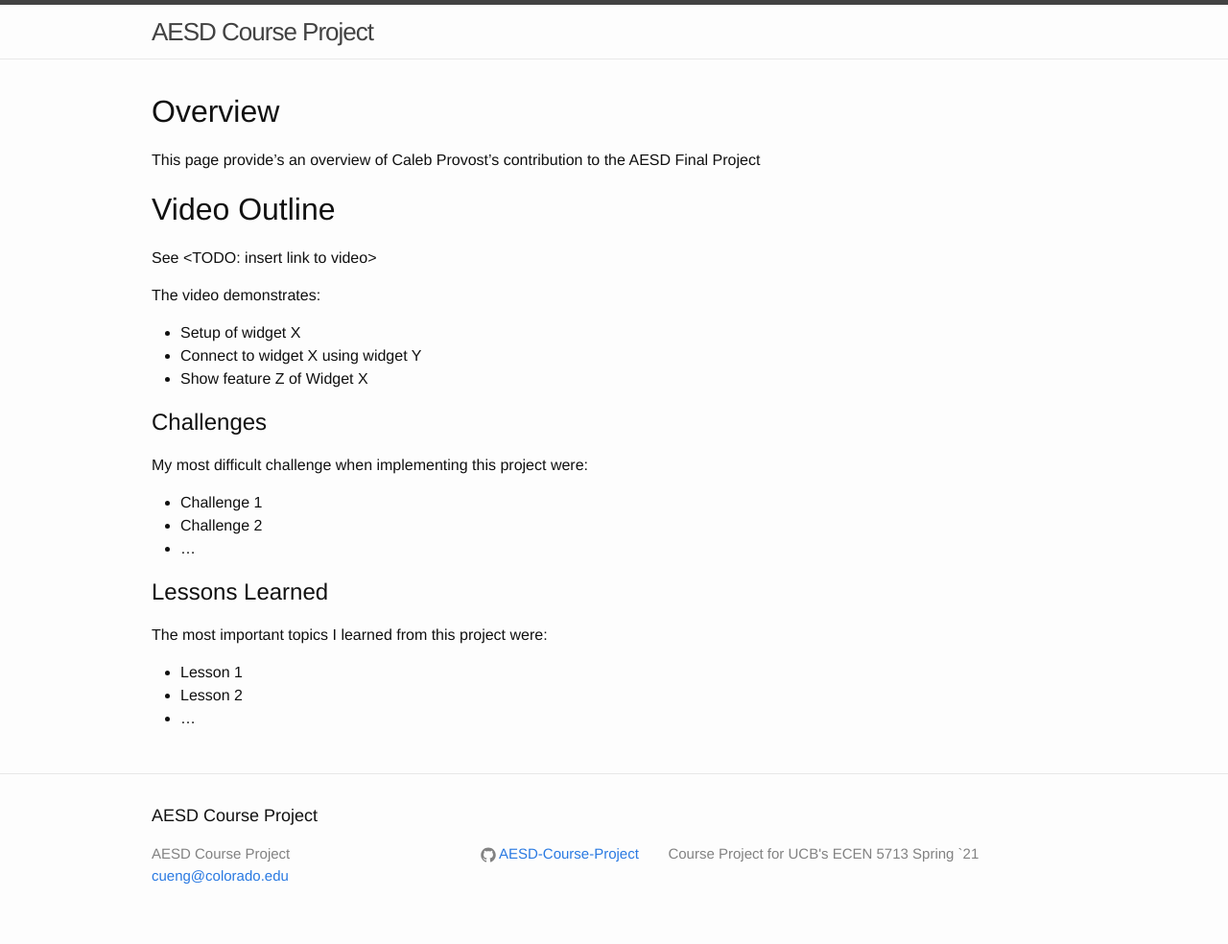
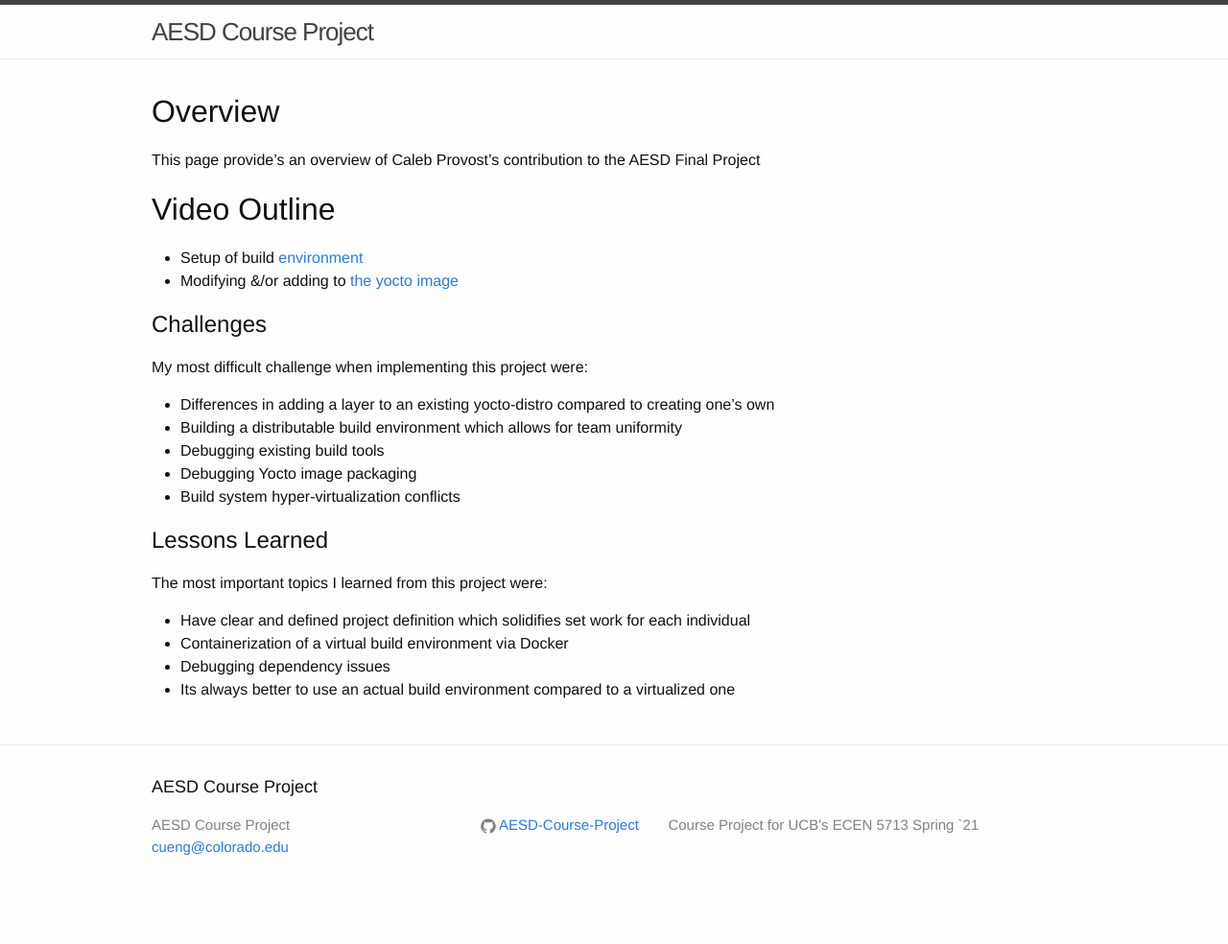
Before and after one commit to AESD-Course-Project/AESD-Course-Project.github.io, a Jekyll site: the page built from src/Caleb-Provost's-Final-Video-Page.md, in a window 1280 px wide. Shown: the whole page at 96% size. Built offline with Jekyll 4.4.1, drawn with Linux system fonts in a browser that asks for light colours; after the commit the page ends 954 px from its top, so only the background shows below that.

Commit message:
Update Caleb-Provost's-Final-Video-Page.md

```diff
--- a/src/Caleb-Provost's-Final-Video-Page.md
+++ b/src/Caleb-Provost's-Final-Video-Page.md
@@ -6,24 +6,23 @@ permalink: /src/Caleb-Provost's-Final-Video-Page.html
 
 # Overview
 
-This page provide's an overview of Caleb Provost's contribution to the AESD Final Project <Projectname>
+This page provide's an overview of Caleb Provost's contribution to the AESD Final Project
 
 # Video Outline
-See <TODO: insert link to video>
-
-The video demonstrates:
-* Setup of widget X
-* Connect to widget X using widget Y
-* Show feature Z of Widget X
+* Setup of build [environment](https://github.com/cu-ecen-5013/final-project-CalebProvost/blob/dl4t/Docker-Scratch-N-Sniff.md)
+* Modifying &/or adding to [the yocto image](https://github.com/cu-ecen-5013/final-project-CalebProvost/tree/yocto-layer)
 
 ## Challenges
 My most difficult challenge when implementing this project were:
-* Challenge 1
-* Challenge 2
-* ...
+* Differences in adding a layer to an existing yocto-distro compared to creating one’s own
+* Building a distributable build environment which allows for team uniformity
+* Debugging existing build tools
+* Debugging Yocto image packaging
+* Build system hyper-virtualization conflicts
 
 ## Lessons Learned
 The most important topics I learned from this project were:
-* Lesson 1
-* Lesson 2
-* ...
+* Have clear and defined project definition which solidifies set work for each individual
+* Containerization of a virtual build environment via Docker
+* Debugging dependency issues
+* Its always better to use an actual build environment compared to a virtualized one
```
